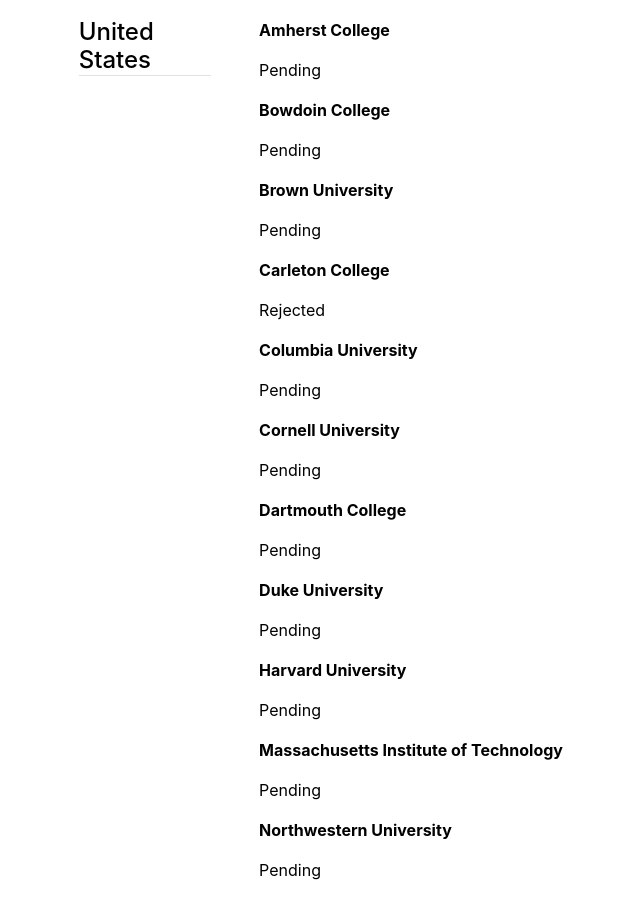
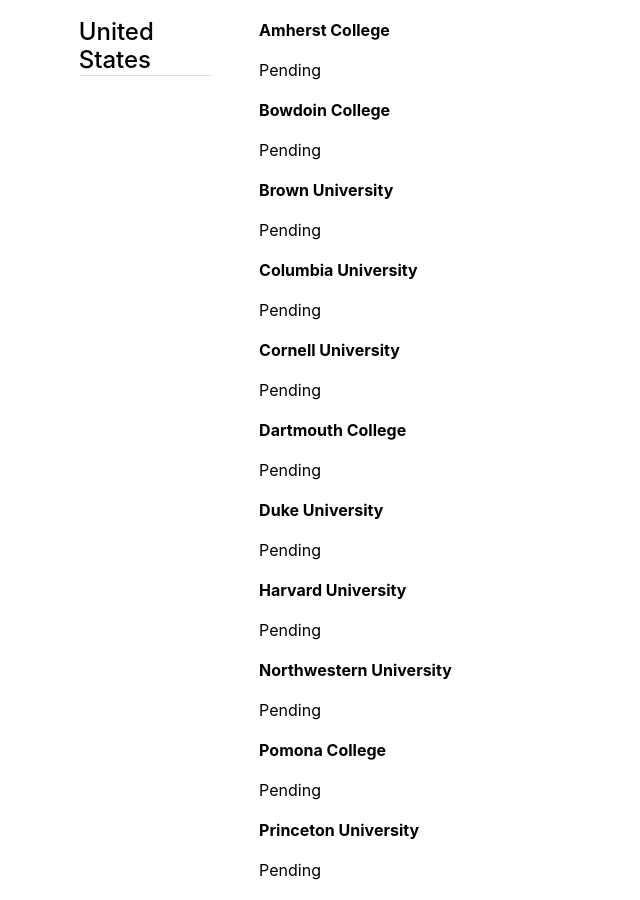
Before and after one commit to mino-jeong/mino-jeong.github.io, a Jekyll site: the page built from adm.md, in a window 1280 px wide and 900 px high, scrolled down 906 px. Shown: the whole window, without its empty margins (44-684 px from the left). Built offline with Jekyll 4.4.1, drawn with Linux system fonts in a browser that asks for light colours.

Commit message:
Update us.yml

```diff
--- a/_data/adm/us.yml
+++ b/_data/adm/us.yml
@@ -6,9 +6,6 @@
 
 - title: 'Brown University'
   description: 'Pending'
-
-- title: 'Carleton College'
-  description: 'Rejected'
 
 - title: 'Columbia University'
   description: 'Pending'
@@ -23,9 +20,6 @@
   description: 'Pending'
 
 - title: 'Harvard University'
-  description: 'Pending'
-
-- title: 'Massachusetts Institute of Technology'
   description: 'Pending'
 
 - title: 'Northwestern University'
```
